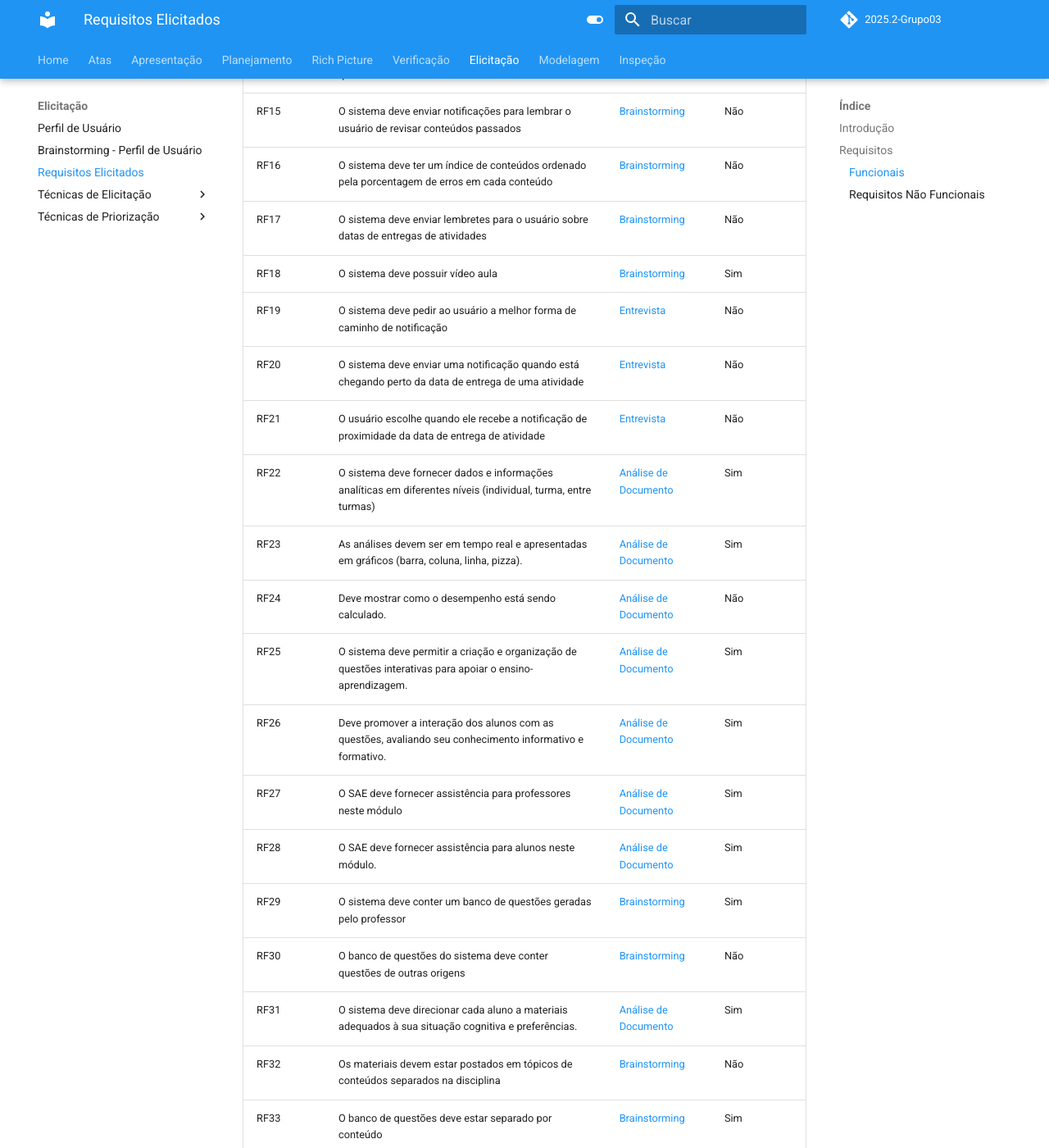
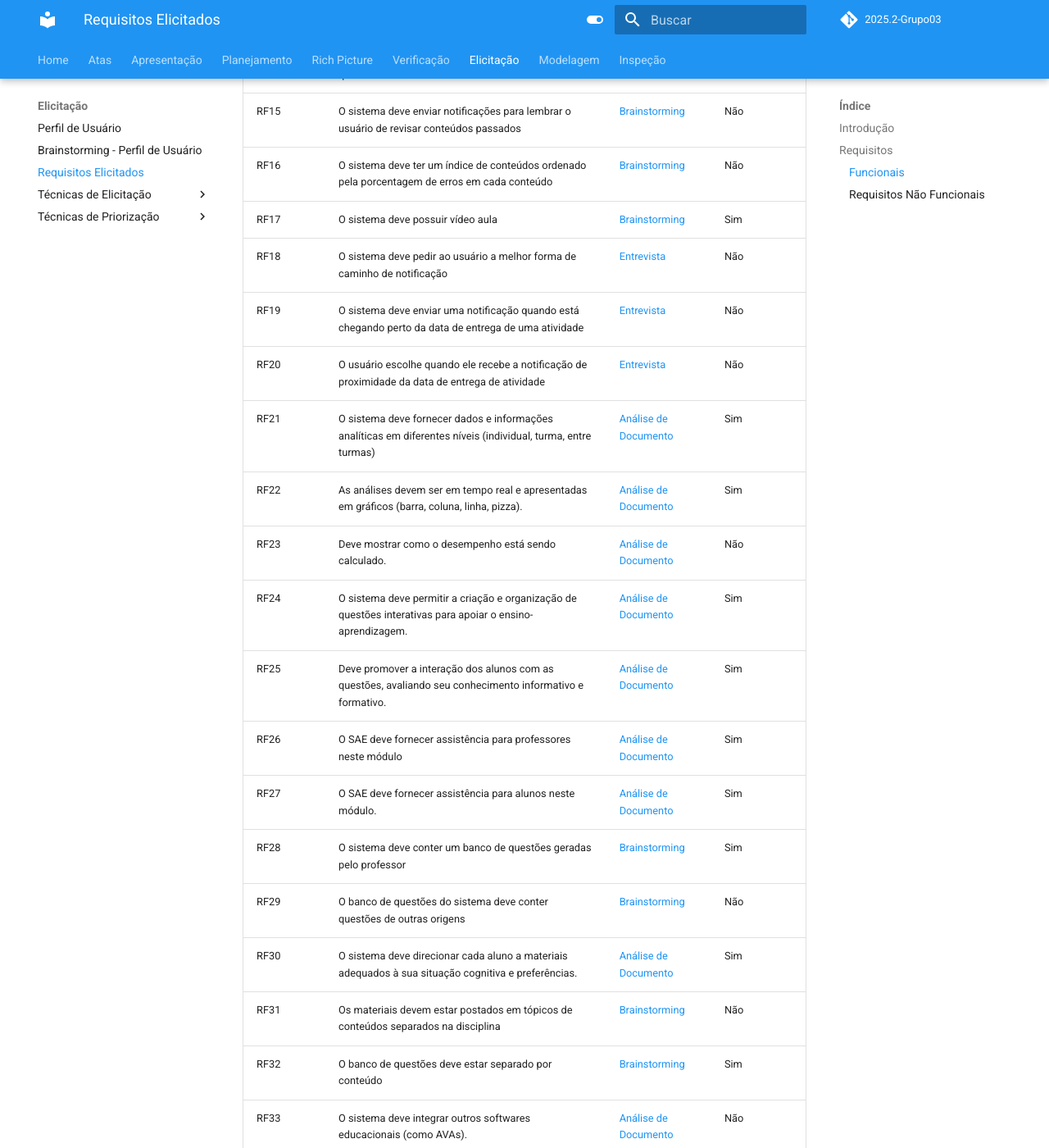
Before and after one commit to Requisitos-de-Software/2025.2-Grupo03, an MkDocs documentation site: the page built from docs/Elicitacao/requisitos_elicitados.md, in a window 1280 px wide and 1400 px high, scrolled down 1656 px. Shown: the whole window at 82% size. Built offline with MkDocs 1.6.1 and Material for MkDocs 9.7.7, drawn with Linux system fonts in a browser that asks for light colours; comment, search, counter and statistics services are not loaded; some of the changed text lies outside the part shown.

Commit message:
Update requisitos_elicitados.md

```diff
--- a/docs/Elicitacao/requisitos_elicitados.md
+++ b/docs/Elicitacao/requisitos_elicitados.md
@@ -35,42 +35,41 @@
 | RF14 | O usuário pode marcar os tópicos da disciplina no qual ele sente mais facilidade              | [Brainstorming](https://requisitos-de-software.github.io/2025.2-Grupo03/Elicitacao/brainstorming/#requisitos-elicitados) | Não          |
 | RF15 | O sistema deve enviar notificações para lembrar o usuário de revisar conteúdos passados                            | [Brainstorming](https://requisitos-de-software.github.io/2025.2-Grupo03/Elicitacao/brainstorming/#requisitos-elicitados) | Não          |
 | RF16 | O sistema deve ter um índice de conteúdos ordenado pela porcentagem de erros em cada conteúdo                                                                | [Brainstorming](https://requisitos-de-software.github.io/2025.2-Grupo03/Elicitacao/brainstorming/#requisitos-elicitados) | Não          |
-| RF17 | O sistema deve enviar lembretes para o usuário sobre datas de entregas de atividades                                               | [Brainstorming](https://requisitos-de-software.github.io/2025.2-Grupo03/Elicitacao/brainstorming/#requisitos-elicitados)| Não          |
-| RF18 | O sistema deve possuir vídeo aula                                                          | [Brainstorming](https://requisitos-de-software.github.io/2025.2-Grupo03/Elicitacao/brainstorming/#requisitos-elicitados) | Sim          |
-| RF19 | O sistema deve pedir ao usuário a melhor forma de caminho de notificação                | [Entrevista](https://requisitos-de-software.github.io/2025.2-Grupo03/Elicitacao/entrevista/) | Não          |
-| RF20 | O sistema deve enviar uma notificação quando está chegando perto da data de entrega de uma atividade            | [Entrevista](https://requisitos-de-software.github.io/2025.2-Grupo03/Elicitacao/entrevista/) | Não          |
-| RF21 | O usuário escolhe quando ele recebe a notificação de proximidade da data de entrega de atividade                             | [Entrevista](https://requisitos-de-software.github.io/2025.2-Grupo03/Elicitacao/entrevista/) | Não          |
-| RF22 | O sistema deve fornecer dados e informações analíticas em diferentes níveis (individual, turma, entre turmas)                                                                     | [Análise de Documento](https://requisitos-de-software.github.io/2025.2-Grupo03/Elicitacao/analise_de_documentos/#requisitos-funcionais) | Sim          |
-| RF23 | As análises devem ser em tempo real e apresentadas em gráficos (barra, coluna, linha, pizza).                        | [Análise de Documento](https://requisitos-de-software.github.io/2025.2-Grupo03/Elicitacao/analise_de_documentos/#requisitos-funcionais) | Sim          |
-| RF24 | Deve mostrar como o desempenho está sendo calculado.                        | [Análise de Documento](https://requisitos-de-software.github.io/2025.2-Grupo03/Elicitacao/analise_de_documentos/#requisitos-funcionais) | Não          |
-| RF25 | O sistema deve permitir a criação e organização de questões interativas para apoiar o ensino-aprendizagem.         | [Análise de Documento](https://requisitos-de-software.github.io/2025.2-Grupo03/Elicitacao/analise_de_documentos/#requisitos-funcionais) | Sim          |
-| RF26 | Deve promover a interação dos alunos com as questões, avaliando seu conhecimento informativo e formativo.    | [Análise de Documento](https://requisitos-de-software.github.io/2025.2-Grupo03/Elicitacao/analise_de_documentos/#requisitos-funcionais) | Sim          |
-| RF27 | O SAE deve fornecer assistência para professores neste módulo | [Análise de Documento](https://requisitos-de-software.github.io/2025.2-Grupo03/Elicitacao/analise_de_documentos/#requisitos-funcionais) | Sim          |
-| RF28 | O SAE deve fornecer assistência para alunos neste módulo.                    | [Análise de Documento](https://requisitos-de-software.github.io/2025.2-Grupo03/Elicitacao/analise_de_documentos/#requisitos-funcionais) | Sim          |
-| RF29 | O sistema deve conter um banco de questões geradas pelo professor         | [Brainstorming](https://requisitos-de-software.github.io/2025.2-Grupo03/Elicitacao/brainstorming/#requisitos-elicitados) | Sim          |
-| RF30 | O banco de questões do sistema deve conter questões de outras origens | [Brainstorming](https://requisitos-de-software.github.io/2025.2-Grupo03/Elicitacao/brainstorming/#requisitos-elicitados) | Não          |
-| RF31 | O sistema deve direcionar cada aluno a materiais adequados à sua situação cognitiva e preferências. | [Análise de Documento](https://requisitos-de-software.github.io/2025.2-Grupo03/Elicitacao/analise_de_documentos/#requisitos-funcionais) | Sim          |
-| RF32 | Os materiais devem estar postados em tópicos de conteúdos separados na disciplina         | [Brainstorming](https://requisitos-de-software.github.io/2025.2-Grupo03/Elicitacao/brainstorming/#requisitos-elicitados) | Não          |
-| RF33 | O banco de questões deve estar separado por conteúdo            | [Brainstorming](https://requisitos-de-software.github.io/2025.2-Grupo03/Elicitacao/brainstorming/#requisitos-elicitados) | Sim          |
-| RF34 | O sistema deve integrar outros softwares educacionais (como AVAs). | [Análise de Documento](https://requisitos-de-software.github.io/2025.2-Grupo03/Elicitacao/analise_de_documentos/#requisitos-funcionais) | Não         |
-| RF35 | A integração deve reduzir o esforço de professores e monitores, centralizando informações sobre atividades e desempenho. | [Análise de Documento](https://requisitos-de-software.github.io/2025.2-Grupo03/Elicitacao/analise_de_documentos/#requisitos-funcionais) | Sim         |
-| RF36 | O sistema deve criar um personagem antropomórfico para interação direta com o estudante. | [Análise de Documento](https://requisitos-de-software.github.io/2025.2-Grupo03/Elicitacao/analise_de_documentos/#requisitos-funcionais) | Sim         |
-| RF37 | A interação deve visar a compreensão da situação de aprendizagem. | [Análise de Documento](https://requisitos-de-software.github.io/2025.2-Grupo03/Elicitacao/analise_de_documentos/#requisitos-funcionais) | Sim         |
-| RF38 | A inferência deve envolver Lógica Fuzzy, permitindo avaliações graduais (ex.: "bom", "razoável", "fraco"). | [Análise de Documento](https://requisitos-de-software.github.io/2025.2-Grupo03/Elicitacao/analise_de_documentos/#requisitos-funcionais) | Sim         |
-| RF39 | O assistente virtual deve ser visível na interface | [Brainstorming](https://requisitos-de-software.github.io/2025.2-Grupo03/Elicitacao/brainstorming/#requisitos-elicitados) | Sim         |
-| RF40 | O assistente virtual deve ser customizável pelo usuário                                    | [Brainstorming](https://requisitos-de-software.github.io/2025.2-Grupo03/Elicitacao/brainstorming/#requisitos-elicitados) | Não          |
-| RF41 | O assistente virtual deve sugerir questões com o conteúdo da vídeo aula                      | [Brainstorming](https://requisitos-de-software.github.io/2025.2-Grupo03/Elicitacao/brainstorming/#requisitos-elicitados) | Sim          |
-| RF42 | O assistente virtual deve notificar qual conteúdo o aluno está tendo mais dificuldade              | [Brainstorming](https://requisitos-de-software.github.io/2025.2-Grupo03/Elicitacao/brainstorming/#requisitos-elicitados) | Não         |
-| RF43 | O assistente virtual deve notificar o professor da disciplina com que parte do conteúdo os alunos estão tendo mais dificuldade   | [Brainstorming](https://requisitos-de-software.github.io/2025.2-Grupo03/Elicitacao/brainstorming/#requisitos-elicitados) | Sim          |
-| RF44 | O sistema deve facilitar a interação entre monitores, professores e alunos. | [Análise de Documento](https://requisitos-de-software.github.io/2025.2-Grupo03/Elicitacao/analise_de_documentos/#requisitos-funcionais) | Sim        |
-| RF45 | Deve fornecer chat síncrono para interação a distância. | [Análise de Documento](https://requisitos-de-software.github.io/2025.2-Grupo03/Elicitacao/analise_de_documentos/#requisitos-funcionais) | Sim        |
-| RF46 | O assistente virtual deve acompanhar interações                                        | [Análise de Documento](https://requisitos-de-software.github.io/2025.2-Grupo03/Elicitacao/analise_de_documentos/#requisitos-funcionais) | Sim |
-| RF47 | O assistente virtual deve fornecer dados relevantes ao usuário (progresso do aluno)                                | [Análise de Documento](https://requisitos-de-software.github.io/2025.2-Grupo03/Elicitacao/analise_de_documentos/#requisitos-funcionais) | Sim |
-| RF48 | Deve disponibilizar informações sobre horários e locais de monitoria.           | [Análise de Documento](https://requisitos-de-software.github.io/2025.2-Grupo03/Elicitacao/analise_de_documentos/#requisitos-funcionais) | Sim |
-| RF49 | O assistente virtual deve fornecer orientação pedagógica individualizada, baseada na TAS e no desejo didático dos docentes.             | [Análise de Documento](https://requisitos-de-software.github.io/2025.2-Grupo03/Elicitacao/analise_de_documentos/#requisitos-funcionais) | Sim |
-| RF50 | O assistente virtual deve analisar a situação cognitiva de cada aluno e atuar como agente colaborativo na aprendizagem.                              | [Análise de Documento](https://requisitos-de-software.github.io/2025.2-Grupo03/Elicitacao/analise_de_documentos/#requisitos-funcionais) | Não |
-| RF51 | O sistema deve apresentar ao professor qual aluno sabe sobre o conteúdo                               | [Entrevista](https://requisitos-de-software.github.io/2025.2-Grupo03/Elicitacao/entrevista/) | Não |
-| RF52 | O sistema deve apresentar ao professor qual aluno possui um comportamento adequado (entrega de atividades, presença na aula)                             | [Entrevista](https://requisitos-de-software.github.io/2025.2-Grupo03/Elicitacao/entrevista/) | Não |
+| RF17 | O sistema deve possuir vídeo aula                                                          | [Brainstorming](https://requisitos-de-software.github.io/2025.2-Grupo03/Elicitacao/brainstorming/#requisitos-elicitados) | Sim          |
+| RF18 | O sistema deve pedir ao usuário a melhor forma de caminho de notificação                | [Entrevista](https://requisitos-de-software.github.io/2025.2-Grupo03/Elicitacao/entrevista/) | Não          |
+| RF19 | O sistema deve enviar uma notificação quando está chegando perto da data de entrega de uma atividade            | [Entrevista](https://requisitos-de-software.github.io/2025.2-Grupo03/Elicitacao/entrevista/) | Não          |
+| RF20 | O usuário escolhe quando ele recebe a notificação de proximidade da data de entrega de atividade                             | [Entrevista](https://requisitos-de-software.github.io/2025.2-Grupo03/Elicitacao/entrevista/) | Não          |
+| RF21 | O sistema deve fornecer dados e informações analíticas em diferentes níveis (individual, turma, entre turmas)                                                                     | [Análise de Documento](https://requisitos-de-software.github.io/2025.2-Grupo03/Elicitacao/analise_de_documentos/#requisitos-funcionais) | Sim          |
+| RF22 | As análises devem ser em tempo real e apresentadas em gráficos (barra, coluna, linha, pizza).                        | [Análise de Documento](https://requisitos-de-software.github.io/2025.2-Grupo03/Elicitacao/analise_de_documentos/#requisitos-funcionais) | Sim          |
+| RF23 | Deve mostrar como o desempenho está sendo calculado.                        | [Análise de Documento](https://requisitos-de-software.github.io/2025.2-Grupo03/Elicitacao/analise_de_documentos/#requisitos-funcionais) | Não          |
+| RF24 | O sistema deve permitir a criação e organização de questões interativas para apoiar o ensino-aprendizagem.         | [Análise de Documento](https://requisitos-de-software.github.io/2025.2-Grupo03/Elicitacao/analise_de_documentos/#requisitos-funcionais) | Sim          |
+| RF25 | Deve promover a interação dos alunos com as questões, avaliando seu conhecimento informativo e formativo.    | [Análise de Documento](https://requisitos-de-software.github.io/2025.2-Grupo03/Elicitacao/analise_de_documentos/#requisitos-funcionais) | Sim          |
+| RF26 | O SAE deve fornecer assistência para professores neste módulo | [Análise de Documento](https://requisitos-de-software.github.io/2025.2-Grupo03/Elicitacao/analise_de_documentos/#requisitos-funcionais) | Sim          |
+| RF27 | O SAE deve fornecer assistência para alunos neste módulo.                    | [Análise de Documento](https://requisitos-de-software.github.io/2025.2-Grupo03/Elicitacao/analise_de_documentos/#requisitos-funcionais) | Sim          |
+| RF28 | O sistema deve conter um banco de questões geradas pelo professor         | [Brainstorming](https://requisitos-de-software.github.io/2025.2-Grupo03/Elicitacao/brainstorming/#requisitos-elicitados) | Sim          |
+| RF29 | O banco de questões do sistema deve conter questões de outras origens | [Brainstorming](https://requisitos-de-software.github.io/2025.2-Grupo03/Elicitacao/brainstorming/#requisitos-elicitados) | Não          |
+| RF30 | O sistema deve direcionar cada aluno a materiais adequados à sua situação cognitiva e preferências. | [Análise de Documento](https://requisitos-de-software.github.io/2025.2-Grupo03/Elicitacao/analise_de_documentos/#requisitos-funcionais) | Sim          |
+| RF31 | Os materiais devem estar postados em tópicos de conteúdos separados na disciplina         | [Brainstorming](https://requisitos-de-software.github.io/2025.2-Grupo03/Elicitacao/brainstorming/#requisitos-elicitados) | Não          |
+| RF32 | O banco de questões deve estar separado por conteúdo            | [Brainstorming](https://requisitos-de-software.github.io/2025.2-Grupo03/Elicitacao/brainstorming/#requisitos-elicitados) | Sim          |
+| RF33 | O sistema deve integrar outros softwares educacionais (como AVAs). | [Análise de Documento](https://requisitos-de-software.github.io/2025.2-Grupo03/Elicitacao/analise_de_documentos/#requisitos-funcionais) | Não         |
+| RF34 | A integração deve reduzir o esforço de professores e monitores, centralizando informações sobre atividades e desempenho. | [Análise de Documento](https://requisitos-de-software.github.io/2025.2-Grupo03/Elicitacao/analise_de_documentos/#requisitos-funcionais) | Sim         |
+| RF35 | O sistema deve criar um personagem antropomórfico para interação direta com o estudante. | [Análise de Documento](https://requisitos-de-software.github.io/2025.2-Grupo03/Elicitacao/analise_de_documentos/#requisitos-funcionais) | Sim         |
+| RF36 | A interação deve visar a compreensão da situação de aprendizagem. | [Análise de Documento](https://requisitos-de-software.github.io/2025.2-Grupo03/Elicitacao/analise_de_documentos/#requisitos-funcionais) | Sim         |
+| RF37 | A inferência deve envolver Lógica Fuzzy, permitindo avaliações graduais (ex.: "bom", "razoável", "fraco"). | [Análise de Documento](https://requisitos-de-software.github.io/2025.2-Grupo03/Elicitacao/analise_de_documentos/#requisitos-funcionais) | Sim         |
+| RF38 | O assistente virtual deve ser visível na interface | [Brainstorming](https://requisitos-de-software.github.io/2025.2-Grupo03/Elicitacao/brainstorming/#requisitos-elicitados) | Sim         |
+| RF39 | O assistente virtual deve ser customizável pelo usuário                                    | [Brainstorming](https://requisitos-de-software.github.io/2025.2-Grupo03/Elicitacao/brainstorming/#requisitos-elicitados) | Não          |
+| RF40 | O assistente virtual deve sugerir questões com o conteúdo da vídeo aula                      | [Brainstorming](https://requisitos-de-software.github.io/2025.2-Grupo03/Elicitacao/brainstorming/#requisitos-elicitados) | Sim          |
+| RF41 | O assistente virtual deve notificar qual conteúdo o aluno está tendo mais dificuldade              | [Brainstorming](https://requisitos-de-software.github.io/2025.2-Grupo03/Elicitacao/brainstorming/#requisitos-elicitados) | Não         |
+| RF42 | O assistente virtual deve notificar o professor da disciplina com que parte do conteúdo os alunos estão tendo mais dificuldade   | [Brainstorming](https://requisitos-de-software.github.io/2025.2-Grupo03/Elicitacao/brainstorming/#requisitos-elicitados) | Sim          |
+| RF43 | O sistema deve facilitar a interação entre monitores, professores e alunos. | [Análise de Documento](https://requisitos-de-software.github.io/2025.2-Grupo03/Elicitacao/analise_de_documentos/#requisitos-funcionais) | Sim        |
+| RF44 | Deve fornecer chat síncrono para interação a distância. | [Análise de Documento](https://requisitos-de-software.github.io/2025.2-Grupo03/Elicitacao/analise_de_documentos/#requisitos-funcionais) | Sim        |
+| RF45 | O assistente virtual deve acompanhar interações                                        | [Análise de Documento](https://requisitos-de-software.github.io/2025.2-Grupo03/Elicitacao/analise_de_documentos/#requisitos-funcionais) | Sim |
+| RF46 | O assistente virtual deve fornecer dados relevantes ao usuário (progresso do aluno)                                | [Análise de Documento](https://requisitos-de-software.github.io/2025.2-Grupo03/Elicitacao/analise_de_documentos/#requisitos-funcionais) | Sim |
+| RF47 | Deve disponibilizar informações sobre horários e locais de monitoria.           | [Análise de Documento](https://requisitos-de-software.github.io/2025.2-Grupo03/Elicitacao/analise_de_documentos/#requisitos-funcionais) | Sim |
+| RF48 | O assistente virtual deve fornecer orientação pedagógica individualizada, baseada na TAS e no desejo didático dos docentes.             | [Análise de Documento](https://requisitos-de-software.github.io/2025.2-Grupo03/Elicitacao/analise_de_documentos/#requisitos-funcionais) | Sim |
+| RF49 | O assistente virtual deve analisar a situação cognitiva de cada aluno e atuar como agente colaborativo na aprendizagem.                              | [Análise de Documento](https://requisitos-de-software.github.io/2025.2-Grupo03/Elicitacao/analise_de_documentos/#requisitos-funcionais) | Não |
+| RF50 | O sistema deve apresentar ao professor qual aluno sabe sobre o conteúdo                               | [Entrevista](https://requisitos-de-software.github.io/2025.2-Grupo03/Elicitacao/entrevista/) | Não |
+| RF51 | O sistema deve apresentar ao professor qual aluno possui um comportamento adequado (entrega de atividades, presença na aula)                             | [Entrevista](https://requisitos-de-software.github.io/2025.2-Grupo03/Elicitacao/entrevista/) | Não |
 
 <div align="center">
   <strong>Fonte: <a href="https://github.com/TiagoTeixeira-2005">Tiago Lemes</a> , <a href="https://github.com/ArthurGuilher62">Arthur Guilherme</a> , <a href="https://github.com/felipegf1">Felipe Guimaraes</a> e <a href="https://github.com/VilmarFagundes">Vilmar José</a> </strong>
```
